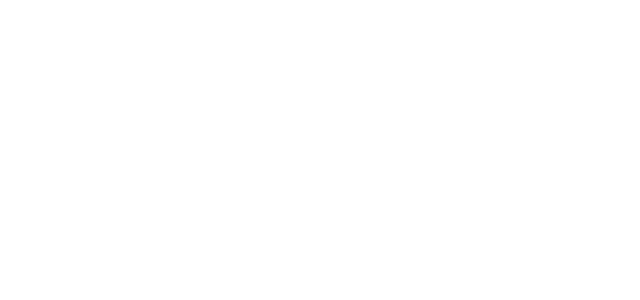
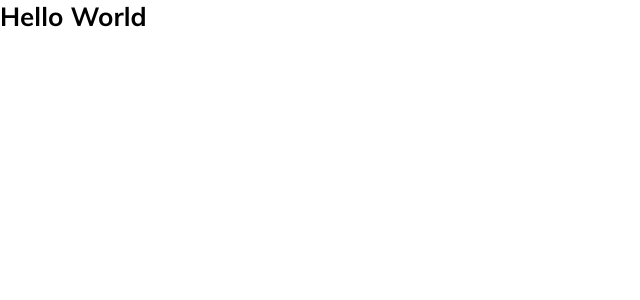
Before and after one commit to goupriver/budget-planning_client, a React (Create React App) app: page / in a window 1280 px wide. Shown: the top 300 px of the page, without its empty margins (0-640 px from the left). Built offline with nearby package versions, Linux system fonts and the light colour scheme.

Commit message:
feat(entry point): init entry point

```diff
--- /dev/null
+++ b/src/App.jsx
@@ -0,0 +1,5 @@
+const App = () => {
+  return <h1>Hello World</h1>;
+};
+
+export default App;
--- a/src/index.js
+++ b/src/index.js
@@ -1,6 +1,6 @@
-import React from 'react'
-import ReactDOM from 'react-dom/client'
-import 'index.css'
+import React from "react";
+import ReactDOM from "react-dom/client";
+import "index.css";
+import App from "App";
 
-ReactDOM.createRoot(document.getElementById('root'))
-.render(<div></div>)
+ReactDOM.createRoot(document.getElementById("root")).render(<App />);
```
